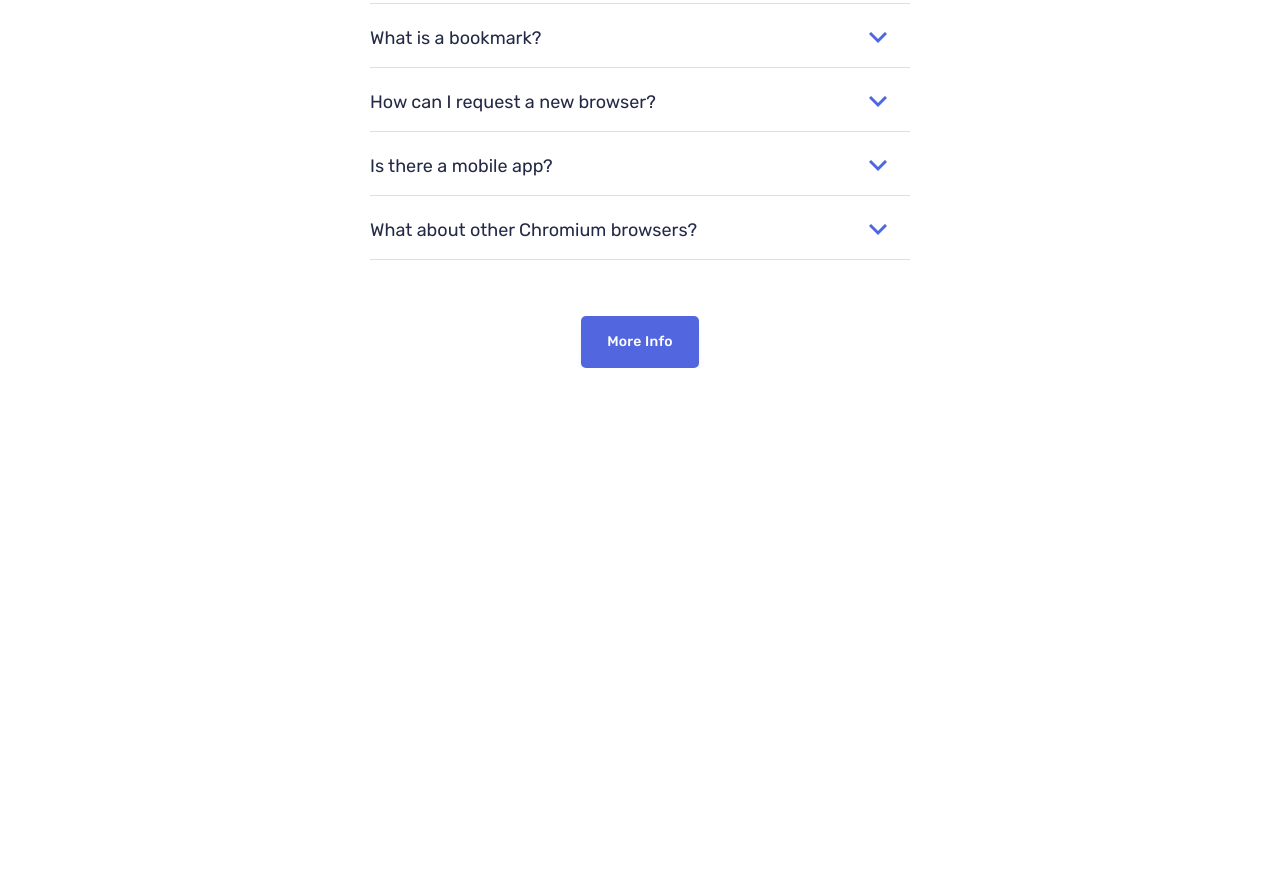
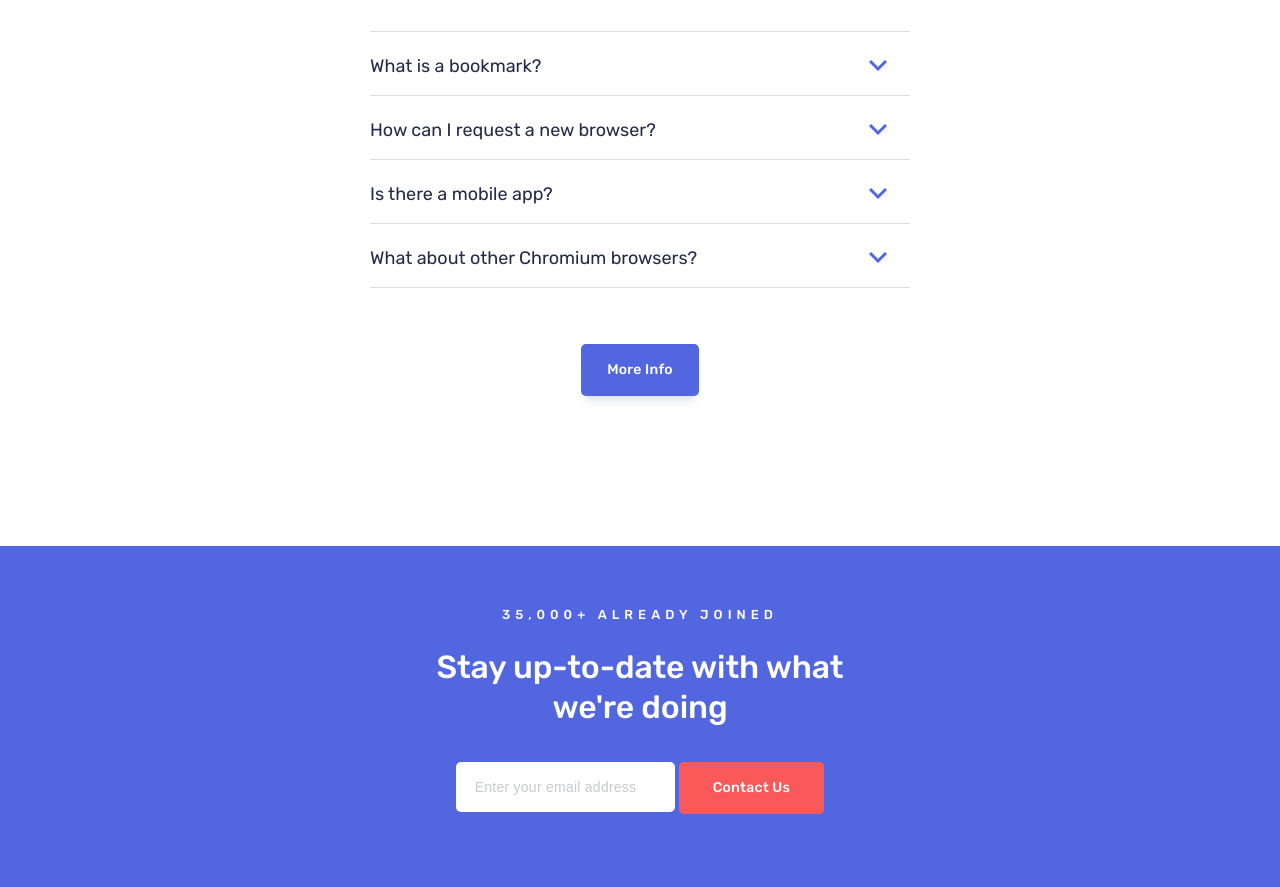
Before and after one commit to nlukic97/bonus_zadatak_4, a website: page public/index.html in a window 1280 px wide. Shown: the part 1668-2555 px from the top of the page. Before the commit the page ends 2036 px from the top, so only its background shows below. Drawn offline with Linux system fonts and the light colour scheme.

Commit message:
finished footer section

```diff
--- a/public/index.html
+++ b/public/index.html
@@ -148,6 +148,20 @@
     </section>
   </div>
 
+  <div class="sign-up-container">
+    <div class="container">
+      <div class="sign-up">
+        <span class="sub-caption">35,000+ already joined</span>
+        <h2 class="heading-2">Stay up-to-date with what we're doing</h2>
+
+        <div class="form">
+          <input type="email" name="email" id="email" placeholder="Enter your email address">
+          <button class="btn btn-red">Contact Us</button>
+        </div>
+      </div>
+    </div>
+  </div>
+
 
 
 </body>
--- a/public/scss/imports/_layouts.scss
+++ b/public/scss/imports/_layouts.scss
@@ -53,6 +53,7 @@ nav {
 // ------ faq section ------
 .faq {
     margin-top: 150px;
+    padding-bottom: 150px;
 
     .questions {
         margin-top: 56px;
@@ -63,3 +64,60 @@ nav {
         padding: 10px 24px; //override the default since it is slightly different
     }
 }
+
+// ------ sign up section ------
+.sign-up-container {
+    background-color: #5267DF;
+    color: #fff;
+    padding: 58px 0 73px 0;
+
+    .sign-up {
+        max-width: 408px;
+        margin: 0 auto;
+        text-align: center;
+        // border: 1px solid red;
+        .sub-caption {
+            font-size: 13px;
+            font-weight: 500;
+            line-height: 0;
+            letter-spacing: 5px;
+            text-transform: uppercase;
+        }
+
+        .heading-2 {
+            margin-top: 24px;
+            color: #fff;
+            line-height: 40px;
+        }
+
+        .form {
+            margin-top: 35px;
+            #email {
+                font-size: 14px;
+                line-height: 28px;
+                letter-spacing: 0.25px;
+                padding: 10px 18px;
+                border-radius: 5px;
+                outline: none;
+                border: 1px solid transparent;
+                color:$primary-black;
+
+                &::placeholder,
+                &::-webkit-input-placeholder {
+                    border: none;
+                    color:rgba(36, 42, 69, 0.25);
+                }
+
+                &:-webkit-autofill,
+                &:-webkit-autofill:hover,
+                &:-webkit-autofill:focus {
+                    border: none;
+                    -webkit-text-fill-color: $primary-black;
+                    box-shadow:none;
+                    -webkit-box-shadow: none;
+                    transition: background-color 5000s ease-in-out 0s;
+                }
+            }
+        }
+    }
+}
--- a/public/scss/imports/_typography.scss
+++ b/public/scss/imports/_typography.scss
@@ -12,6 +12,7 @@
     font-size: 32px;
     color: $primary-black;
     letter-spacing: -0.1px;
+    line-height: 52px;
 }
 
 .heading-3 {
```
Also changed, not shown: public/css/style.css, 1 other file.
